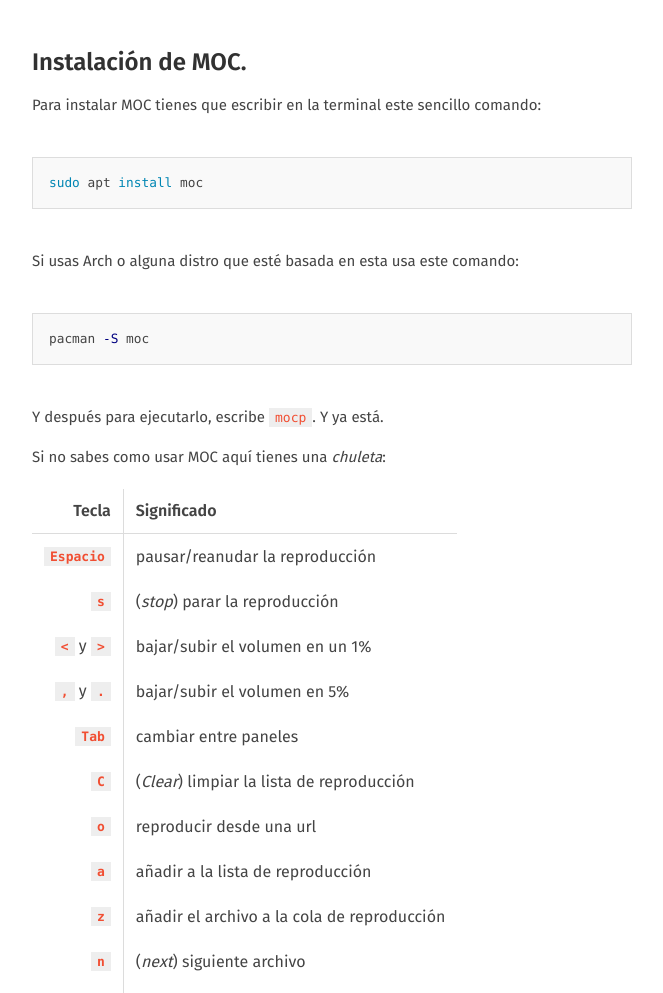
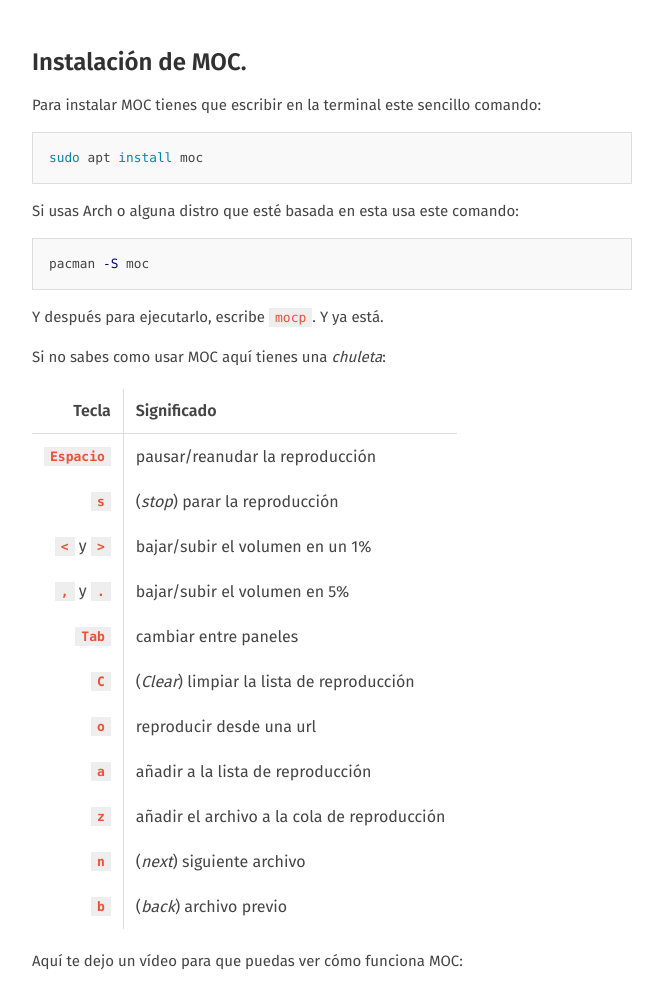
Before and after one commit to RonaldoDavid/gligan-info, a Jekyll site: the page built from _posts/2019-06-08-moc-mocp-linux-instalacion-y-temas.md, in a window 1280 px wide. Shown: the part 1148-2141 px from the top of the page, without its empty margins (308-971 px from the left). Built offline with Jekyll 4.4.1, drawn with Linux system fonts in a browser that asks for light colours; comment, search, counter and statistics services are not loaded; grey boxes are pictures that could not be loaded.

Commit message:
updating margins of `<code>` and `<iframe>`

```diff
--- a/_sass/main.scss
+++ b/_sass/main.scss
@@ -175,7 +175,7 @@
   }
 }
 iframe {
-  margin: 45px 0 !important;
+  margin: 5px 0 !important;
 }
 ul,
 ol {
--- a/_sass/syntax.scss
+++ b/_sass/syntax.scss
@@ -1,5 +1,5 @@
 .highlight {
-  margin: 40px 0;
+  margin: 5px 0;
   .c {
     color: #998;
     font-style: italic;
```
